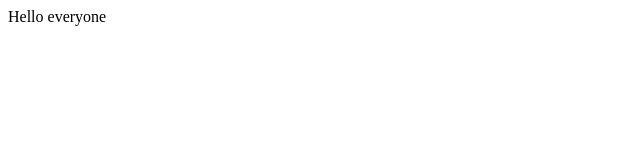
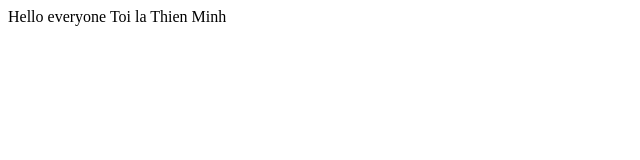
Before and after one commit to Senyuwu966/tminh, a plain HTML site: page index.html in a window 1280 px wide. Shown: the whole page, without its empty margins (0-640 px from the left). Drawn offline with Linux system fonts and the light colour scheme.

Commit message:
tao file index

```diff
--- a/index.html
+++ b/index.html
@@ -8,5 +8,6 @@
 </head>
 <body>
     Hello everyone
+    Toi la Thien Minh
 </body>
 </html>
```
